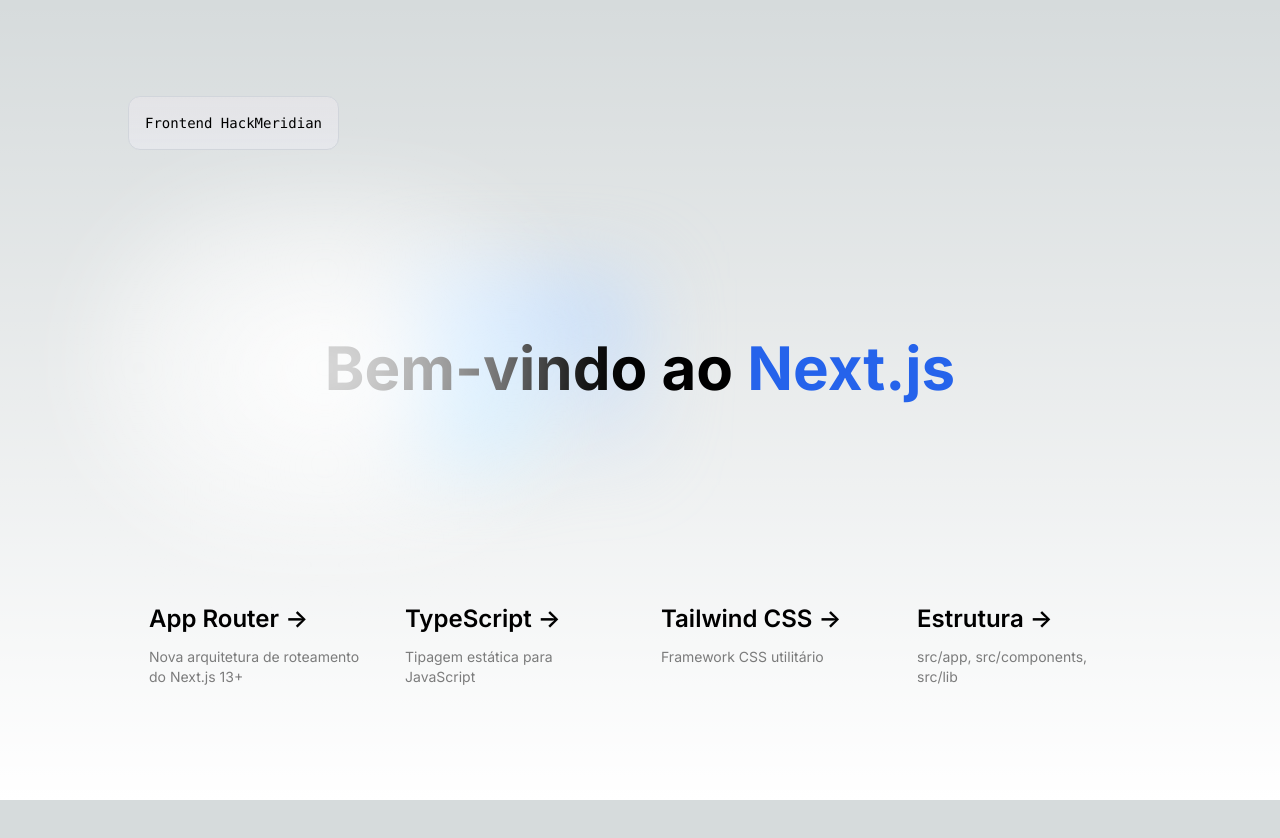
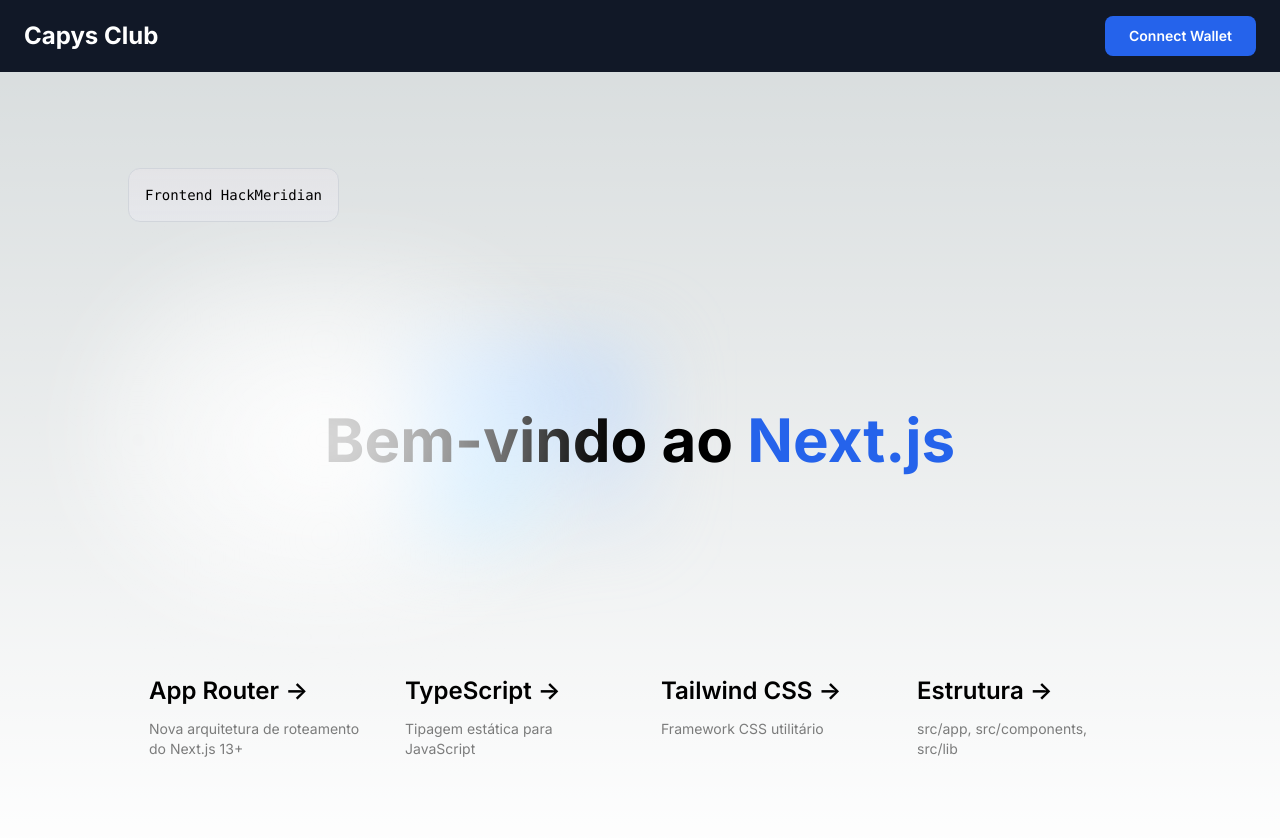
Before and after one commit to oaxiapsolrac/frontend-hackmeridian, a Next.js app: page / in a window 1280 px wide. Shown: the top 838 px of the page. Before the commit the page ends 800 px from the top, so only its background shows below. Built offline with nearby package versions, Linux system fonts and the light colour scheme.

Commit message:
feat: first steps, 2, header

```diff
--- a/src/app/page.tsx
+++ b/src/app/page.tsx
@@ -1,6 +1,10 @@
+import Header from '@/components/Header'
+
 export default function Home() {
   return (
-    <main className="flex min-h-screen flex-col items-center justify-between p-24">
+    <div className="min-h-screen">
+      <Header />
+      <main className="flex min-h-screen flex-col items-center justify-between p-24">
       <div className="z-10 max-w-5xl w-full items-center justify-between font-mono text-sm lg:flex">
         <p className="fixed left-0 top-0 flex w-full justify-center border-b border-gray-300 bg-gradient-to-b from-zinc-200 pb-6 pt-8 backdrop-blur-2xl dark:border-neutral-800 dark:bg-zinc-800/30 dark:from-inherit lg:static lg:w-auto  lg:rounded-xl lg:border lg:bg-gray-200 lg:p-4 lg:dark:bg-zinc-800/30">
           Frontend HackMeridian
@@ -63,6 +67,7 @@
           </p>
         </div>
       </div>
-    </main>
+      </main>
+    </div>
   )
 }
--- /dev/null
+++ b/src/components/Header.tsx
@@ -0,0 +1,23 @@
+import { Button } from './ui/button'
+
+export default function Header() {
+  return (
+    <header className="bg-gray-900 text-white px-6 py-4">
+      <div className="flex items-center justify-between max-w-7xl mx-auto">
+        {/* Logo */}
+        <div className="flex items-center">
+          <h1 className="text-2xl font-bold text-white">
+            Capys Club
+          </h1>
+        </div>
+
+        {/* Connect Wallet Button */}
+        <Button
+          className="bg-blue-600 hover:bg-blue-700 text-white font-semibold px-6 py-2 rounded-lg transition-colors duration-200"
+        >
+          Connect Wallet
+        </Button>
+      </div>
+    </header>
+  )
+}
```
